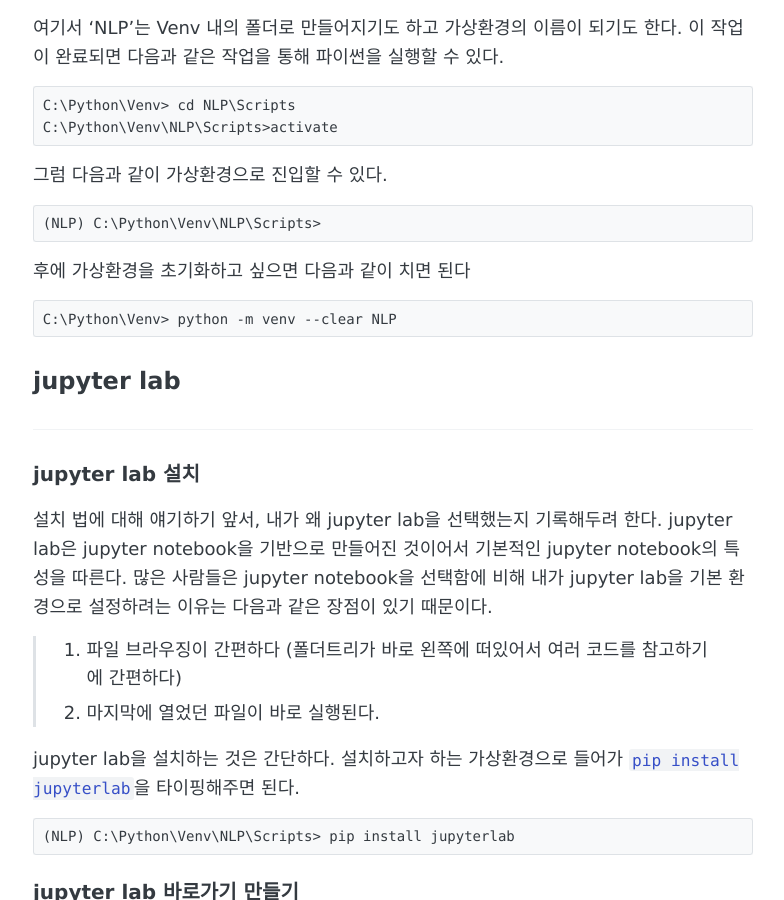
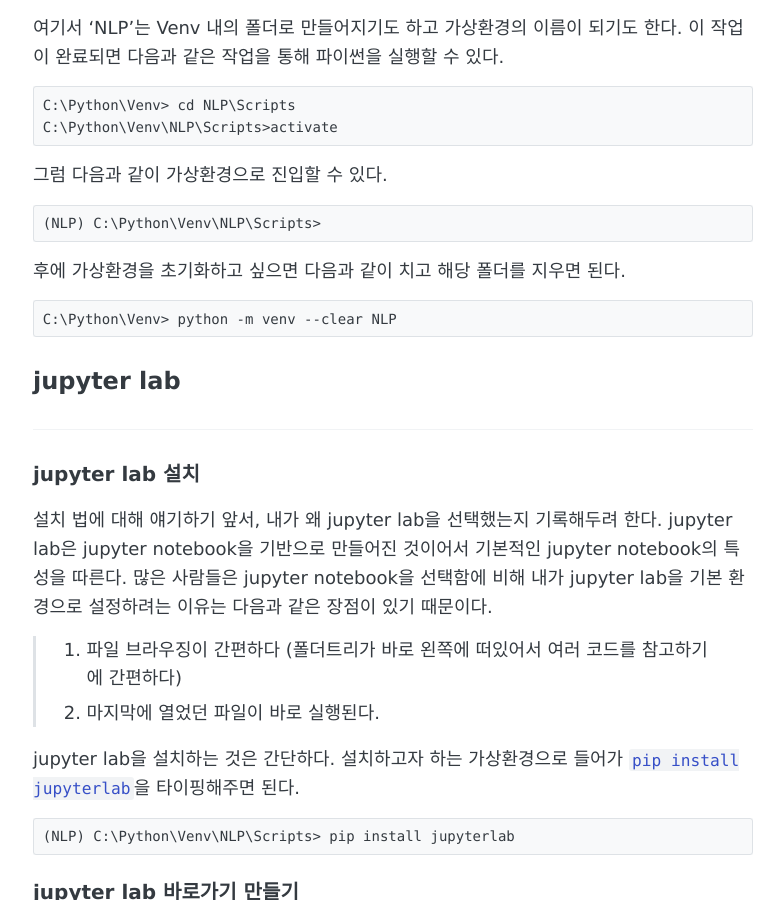
Before and after one commit to stellarway/stellarway.github.io, a Jekyll site: the page built from _posts/2019-08-23-setup.md, in a window 1280 px wide and 900 px high, scrolled down 2438 px. Shown: the whole window, without its empty margins (247-1031 px from the left). Built offline with Jekyll 4.4.1, drawn with Linux system fonts in a browser that asks for light colours.

Commit message:
_posts/2019-08-23-setup.md updated

````diff
--- a/_posts/2019-08-23-setup.md
+++ b/_posts/2019-08-23-setup.md
@@ -55,7 +55,7 @@
 ```
 (NLP) C:\Python\Venv\NLP\Scripts>
 ```
-  후에 가상환경을 초기화하고 싶으면 다음과 같이 치면 된다
+  후에 가상환경을 초기화하고 싶으면 다음과 같이 치고 해당 폴더를 지우면 된다.
  ```
 C:\Python\Venv> python -m venv --clear NLP
 ```
````
Also changed, not shown: other parts of _posts/2019-08-23-setup.md (+1 -1 lines).
